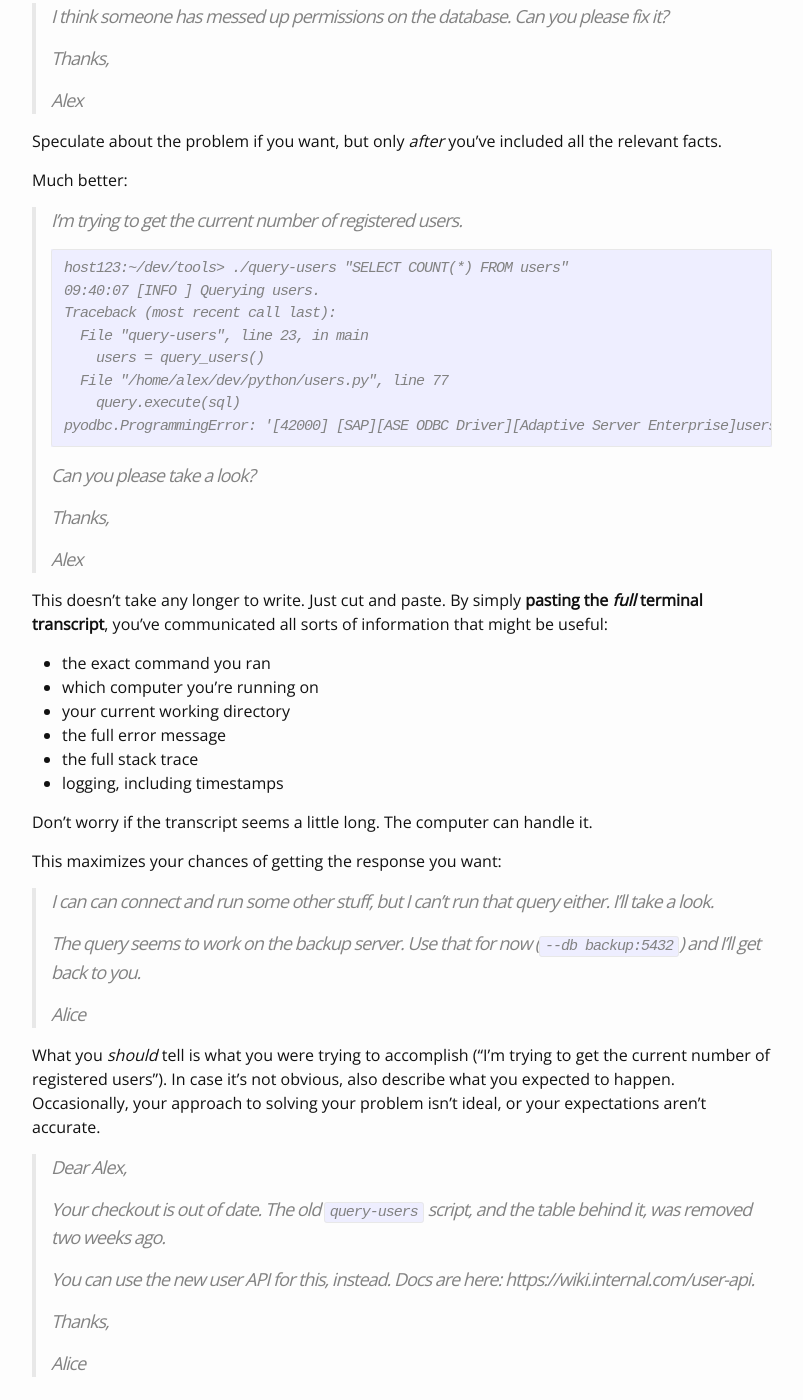
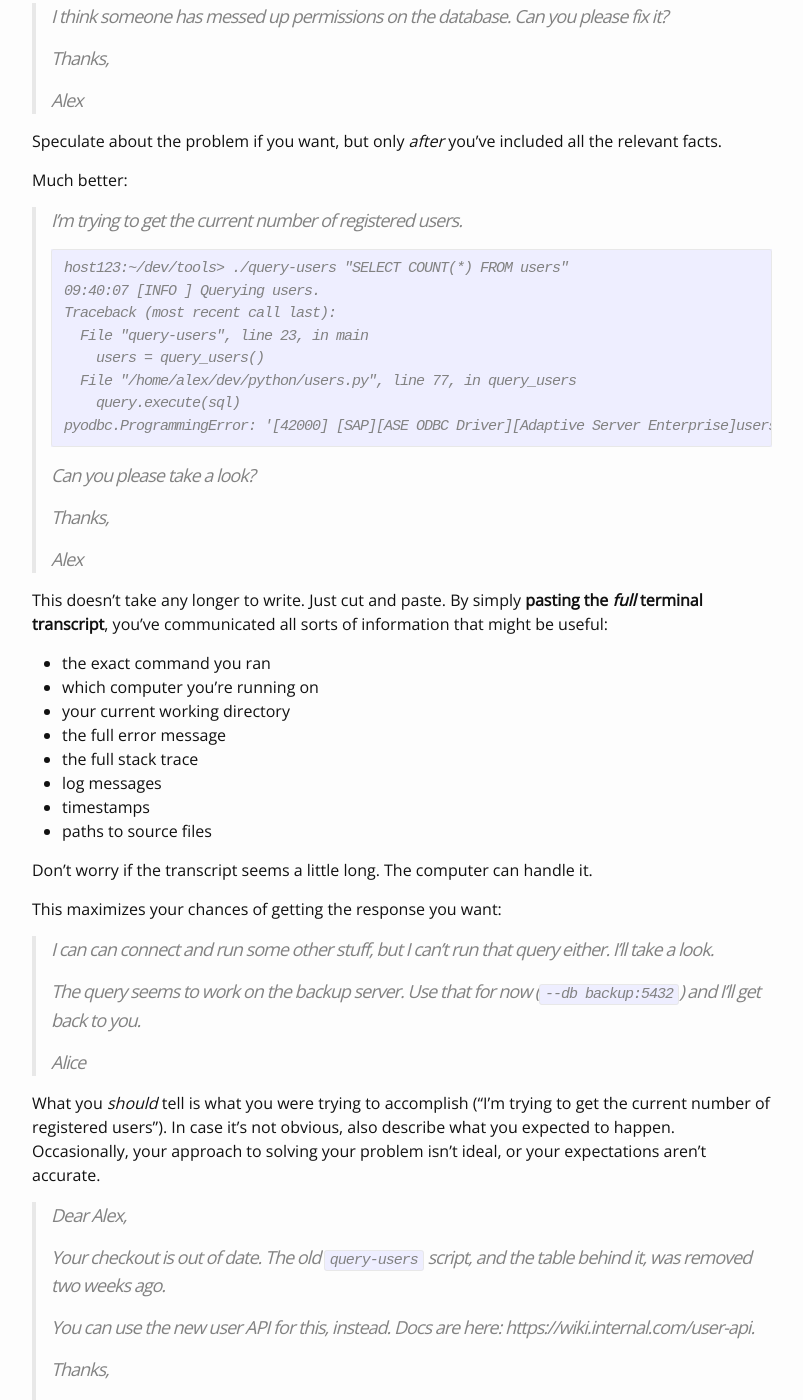
Before and after one commit to alexhsamuel/blog, a Jekyll site: the page built from _posts/2020-09-17-How to report a bug.markdown, in a window 1280 px wide and 1400 px high, scrolled down 794 px. Shown: the whole window, without its empty margins (238-1041 px from the left). Built offline with Jekyll 4.4.1, drawn with Linux system fonts in a browser that asks for light colours; our own code applies the rules of GitHub Pages for plain Markdown files.

Commit message:
Updates.

````diff
--- a/_posts/2020-09-17-How to report a bug.markdown
+++ b/_posts/2020-09-17-How to report a bug.markdown
@@ -48,7 +48,7 @@ Much better:
 > Traceback (most recent call last):
 >   File "query-users", line 23, in main
 >     users = query_users()
->   File "/home/alex/dev/python/users.py", line 77
+>   File "/home/alex/dev/python/users.py", line 77, in query_users
 >     query.execute(sql)
 > pyodbc.ProgrammingError: '[42000] [SAP][ASE ODBC Driver][Adaptive Server Enterprise]users not found. Specify owner.objectname or use sp_help to check whether the object exists'
 > ```
@@ -67,7 +67,9 @@ information that might be useful:
 - your current working directory
 - the full error message
 - the full stack trace
-- logging, including timestamps
+- log messages
+- timestamps
+- paths to source files
 
 Don't worry if the transcript seems a little long.  The computer can handle it.
 
````
